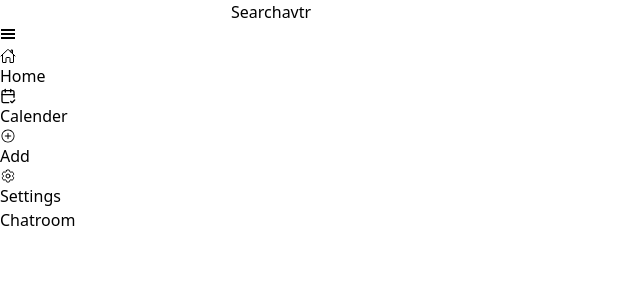
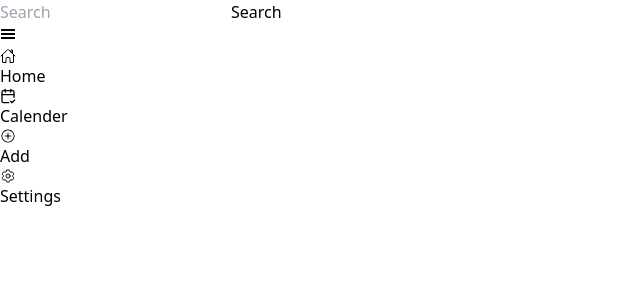
Before and after one commit to ShellRazade/messaging-app, a React (Vite) app: page /dashboard/chatroom in a window 1280 px wide. Shown: the top 300 px of the page, without its empty margins (0-640 px from the left). Built offline with nearby package versions, Linux system fonts and the light colour scheme.

Commit message:
craeted the path for the chatroom

```diff
--- a/src/App.css
+++ b/src/App.css
@@ -1,13 +1,12 @@
 .img {
-    background-image: url(./assets/images/bg-img.jpg);
+    background-image: url(./assets/images/bg_img.jpg);
     background-attachment: fixed;
     height: 38rem;
     background-size: cover;
     background-repeat: no-repeat;
     background-position: center;
 
-    background-color: rgba(0,0,0,0.5);
-
+    background-color: rgba(0, 0, 0, 0.644);
 }
 
 /* * The popup form - hidden by default */ */
--- a/src/components/Navbar.jsx
+++ b/src/components/Navbar.jsx
@@ -1,5 +1,20 @@
+
+import { useState } from 'react'
 
 const Navbar = () => {
+
+  const [searchQuery, setSearchQuery] = useState("");
+  const handleSearch = async (event) => {
+    const query = event.target.value.toLowerCase();
+    setSearchQuery(query);
+    const filter = JSON.stringify({
+      name: { "$regex": query, "$options": "i" }
+    });
+    const response = await apiSearch(filter);
+    setRooms(response.data);
+  };
+
+
   return (
     <div> {/* Navbar */}
       <div>
@@ -7,10 +22,10 @@ const Navbar = () => {
           <div className='flex bg-slate-50 fixed top-0 right-0 left-0 gap-40 justify-around border shadow-md'>
 
             <div className="flex">
-              <input type="text" className="p-2 my-2 w-96 rounded-xl shadow-md"/>
-              <button className="text-xl m-2 border shadow p-2 rounded-md">Search </button>
+              <input type="text" value={searchQuery} onChange={handleSearch} className="p-2 my-2 w-96 rounded-xl shadow-md" name='search' placeholder='Search' />
+              <button type='submit' className="text-xl m-2 border shadow p-2 rounded-md">Search </button>
 
-              <span className="rounded-full w-12 h-12 bg-blue-100 p-2 ">avtr</span>
+              {/* <span className="rounded-full w-12 h-12 bg-blue-100 p-2 ">avtr</span> */}
             </div>
           </div>
 
--- a/src/components/Sidebar.jsx
+++ b/src/components/Sidebar.jsx
@@ -41,7 +41,7 @@ const Sidebar = () => {
 
             <Link to="chats"><span className="flex text-xl gap-3"><IoHomeOutline className="text-2xl" /> Home</span></Link>
             <span className="flex text-xl gap-3"><LuCalendarCheck2 className="text-2xl" /> Calender</span>
-            <Link to='add'><span className="flex text-xl gap-3"><IoIosAddCircleOutline className="text-2xl"/> Add</span></Link>
+            <Link to='add'><span className="flex text-xl gap-3"><IoIosAddCircleOutline className="text-2xl" /> Add</span></Link>
             {/* <span>See All Rooms</span> */}
             <Link to="settings"><span className="flex text-xl gap-3 mt-96 "><HiOutlineCog6Tooth className="text-2xl" />Settings</span></Link>
 
--- a/src/pages/dashboard/Addroom.jsx
+++ b/src/pages/dashboard/Addroom.jsx
@@ -2,13 +2,14 @@
 
 const Addroom = () => {
     return (
-        <div>Addroom
+        <div >
+            {/* Addroom */}
             <div className='pl-80 pt-20'>
                 <div className='border shadow rounded h-4/6 w-3/5 p-6'>
                     <p className="text-2xl font-semibold pb-5">Add</p>
 
                     <div>
-                        <form action="" className="justify-center flex flex-col">
+                        <form action="" className="justify-center flex flex-col ">
                             <label htmlFor="" className="text-xl">Name</label>
                             <input type="text" name="name" className="border shadow p-2 my-2 rounded-md" />
                             <label htmlFor="" className="text-xl">Description</label>
--- a/src/pages/dashboard/Chatroom.jsx
+++ b/src/pages/dashboard/Chatroom.jsx
@@ -2,15 +2,22 @@ import React from 'react'
 
 const Chatroom = () => {
   return (
-    <div>Chatroom
-        <div>
-            <div>
-                <div>
+    <div>
+      {/* Chatroom */}
 
-                </div>
-            </div>
+
+      <div className="overflow-y-scroll max-h-96 p-5">{/* Scrollable container */}
+        <div className='pl-80 pt-20'>
+          <div className='border shadow rounded h-4/6 w-3/5 p-6'>
+
+          </div>
+
         </div>
+      </div>
+
+
     </div>
+
   )
 }
 
--- a/src/services/chat.js
+++ b/src/services/chat.js
@@ -2,3 +2,6 @@ import {apiClient} from './config'
 
 //get all rooms from API
 export const apiGetRooms = async() => await apiClient.get('/rooms');
+
+//to search for chatrooms
+export const apiSearch = async(filter) => await apiClient.get(`/rooms?filter=${filter}`);
```
Also changed, not shown: src/assets/images/bg_img.jpg (added).
